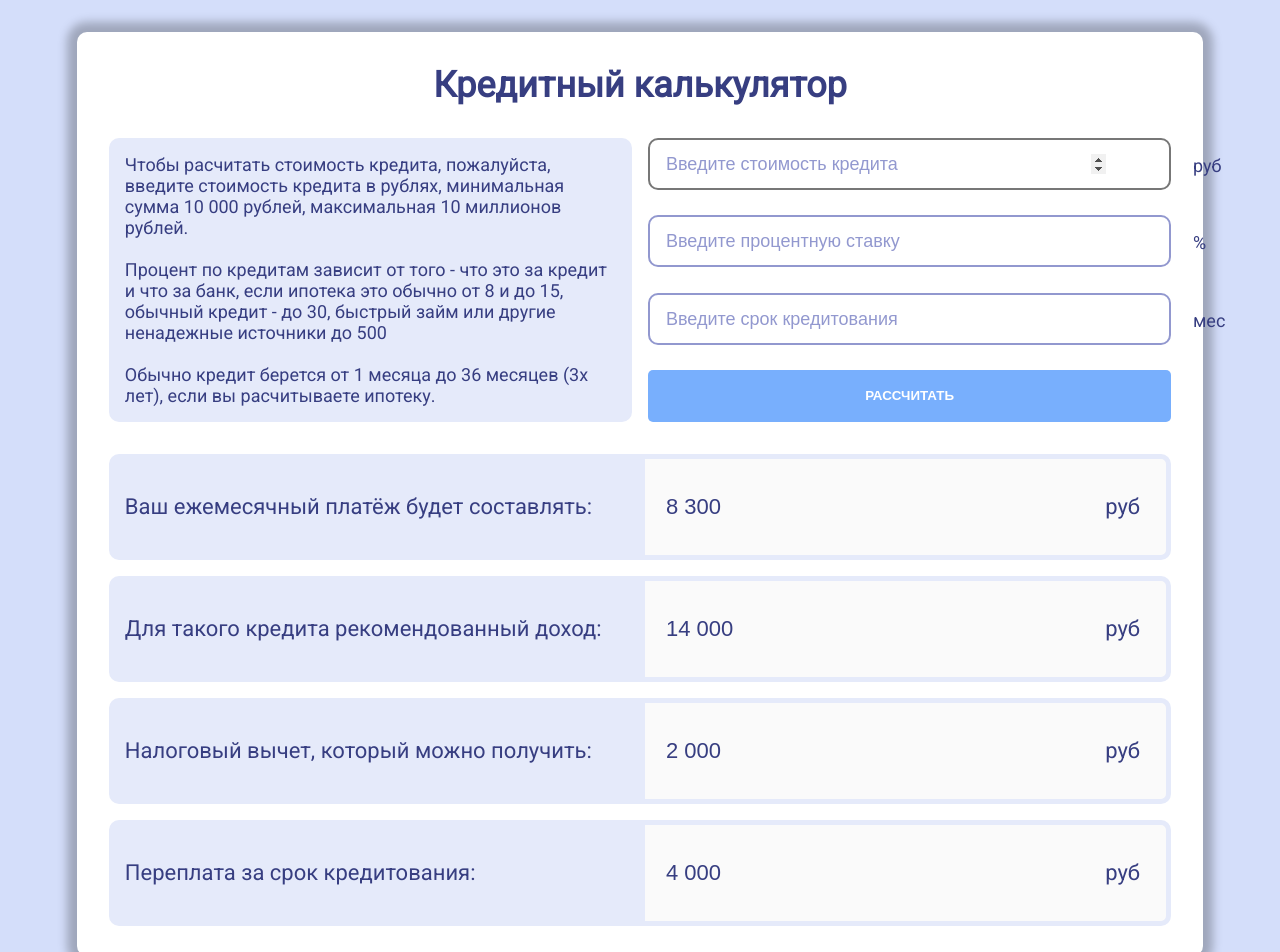
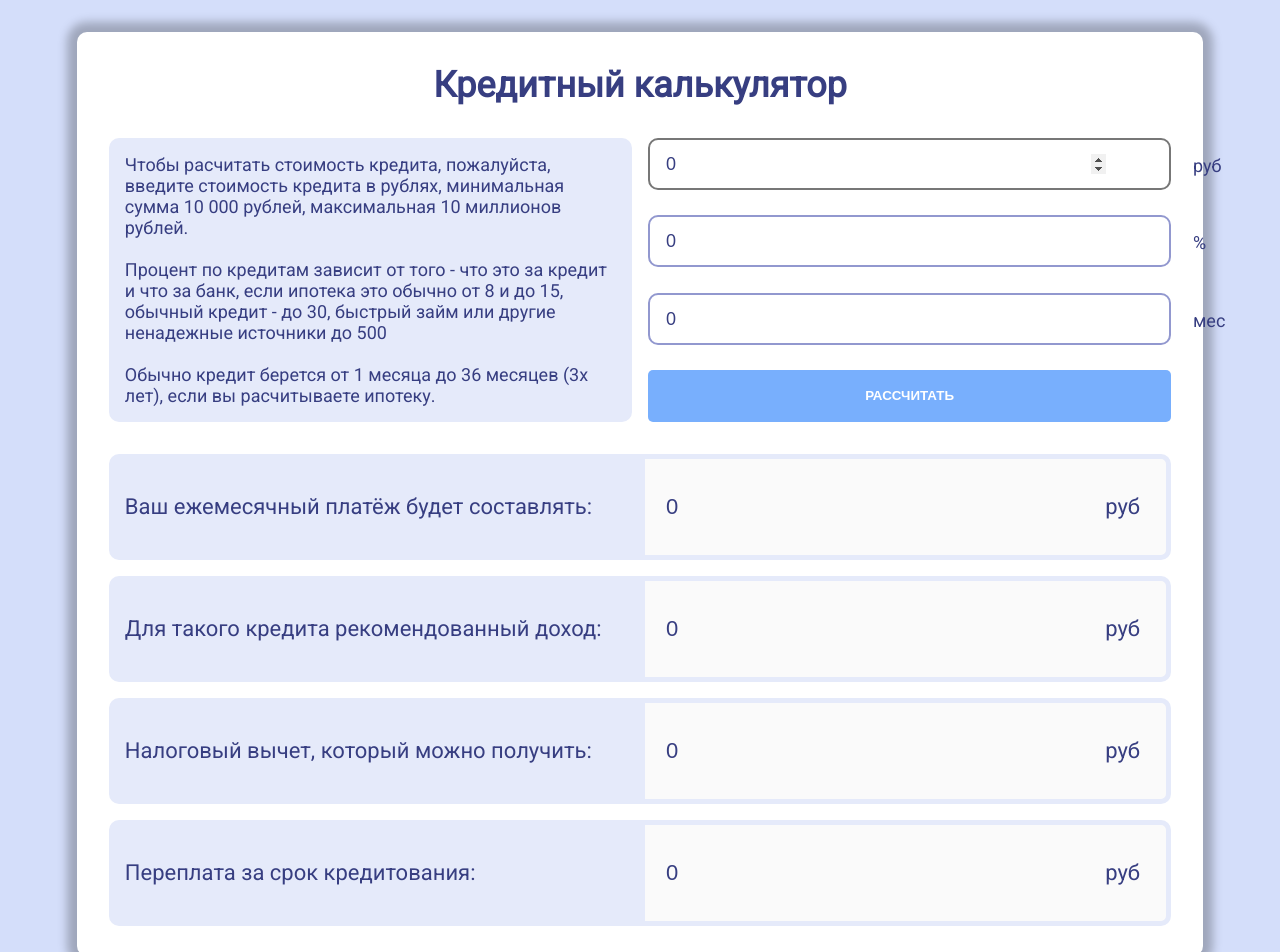
Before and after one commit to Solar5503/Credit-calculator, a Next.js app: page / in a window 1280 px wide. Shown: the top 952 px of the page. Built offline with nearby package versions, Linux system fonts and the light colour scheme.

Commit message:
add calculate

```diff
--- a/components/Button.tsx
+++ b/components/Button.tsx
@@ -11,6 +11,10 @@ const Button = styled.button`
   min-width: 1rem;
   font-weight: bold;
   text-transform: uppercase;
+
+  &:active {
+    transform: scale(0.98);
+  }
 `;
 
 export default Button;
--- a/pages/index.tsx
+++ b/pages/index.tsx
@@ -10,16 +10,53 @@ import Wrapper from '../components/Wrapper';
 import Label from '../components/Label';
 import Output from '../components/Output';
 import AfterForOutput from '../components/AfterForOutput';
+import { useState } from 'react';
 
 const Description = styled(Section)`
   grid-row: 1/-5;
 `;
 
 const Home: NextPage = () => {
+  const [loanCost, setLoanCost] = useState(0);
+  const [percent, setPercent] = useState(0);
+  const [month, setMonth] = useState(0);
+
+  let payment: number = 0;
+  let income: number = 0;
+  let overPayment: number = 0;
+  let taxDeduction: number = 0;
+  // const [payment, setPayment] = useState(0);
+  // const [income, setIncome] = useState(0);
+  // const [overPayment, setOverPayment] = useState(0);
+  // const [taxDeduction, setTaxDeduction] = useState(0);
+
+  const onSubmit = (e: any) => {
+    e.preventDefault();
+
+    if (loanCost < 10000 || loanCost > 10000000) return;
+    if (percent < 0 || percent > 1000) return;
+    if (month < 1) return;
+
+    const percentMonth = percent / 12 / 100;
+    const factorAnnuat =
+      (percentMonth * (1 + percentMonth) ** month) /
+      ((1 + percentMonth) ** month - 1);
+
+    payment = Math.round(loanCost * factorAnnuat);
+    income = Math.round(payment / 0.5);
+    overPayment = payment * month - loanCost;
+    taxDeduction = Math.round(overPayment * 0.13);
+
+    console.log(factorAnnuat);
+    console.log('payment', Math.round(loanCost * factorAnnuat));
+    console.log('income', Math.round(payment / 0.5));
+    console.log('overPayment', payment * month - loanCost);
+    console.log('tax', Math.round(overPayment * 0.13));
+  };
   return (
     <>
       <Title>Кредитный калькулятор</Title>
-      <Form>
+      <Form onSubmit={onSubmit}>
         <Description>
           Чтобы расчитать стоимость кредита, пожалуйста, введите стоимость
           кредита в рублях, минимальная сумма 10 000 рублей, максимальная 10
@@ -38,10 +75,12 @@ const Home: NextPage = () => {
           <Input
             placeholder="Введите стоимость кредита"
             type="number"
-            autoFocus
+            autoFocus={true}
             min={10000}
             max={10000000}
             required
+            value={loanCost}
+            onChange={(e) => setLoanCost(+e.target.value)}
           />
           <AfterForInput placeholder="'руб'" />
         </div>
@@ -52,6 +91,8 @@ const Home: NextPage = () => {
             min={0}
             max={1000}
             required
+            value={percent}
+            onChange={(e) => setPercent(+e.target.value)}
           />
           <AfterForInput placeholder="'%'" />
         </div>
@@ -61,29 +102,47 @@ const Home: NextPage = () => {
             type="number"
             min={1}
             required
+            value={month}
+            onChange={(e) => setMonth(+e.target.value)}
           />
           <AfterForInput placeholder="'мес'" />
         </div>
-        <Button>Рассчитать</Button>
+        <Button type="submit">Рассчитать</Button>
       </Form>
       <Wrapper>
         <Label>Ваш ежемесячный платёж будет составлять:</Label>
-        <Output placeholder="8 300" disabled />
+        <Output
+          placeholder="Нажмите кнопку 'Рассчитать'"
+          disabled
+          value={payment}
+        />
         <AfterForOutput placeholder="'руб'" />
       </Wrapper>
       <Wrapper>
         <Label>Для такого кредита рекомендованный доход:</Label>
-        <Output placeholder="14 000" disabled />
+        <Output
+          placeholder="Нажмите кнопку 'Рассчитать'"
+          disabled
+          value={income}
+        />
         <AfterForOutput placeholder="'руб'" />
       </Wrapper>
       <Wrapper>
         <Label>Налоговый вычет, который можно получить:</Label>
-        <Output placeholder="2 000" disabled />
+        <Output
+          placeholder="Нажмите кнопку 'Рассчитать'"
+          disabled
+          value={taxDeduction}
+        />
         <AfterForOutput placeholder="'руб'" />
       </Wrapper>
       <Wrapper>
         <Label>Переплата за срок кредитования:</Label>
-        <Output placeholder="4 000" disabled />
+        <Output
+          placeholder="Нажмите кнопку 'Рассчитать'"
+          disabled
+          value={overPayment}
+        />
         <AfterForOutput placeholder="'руб'" />
       </Wrapper>
     </>
```
